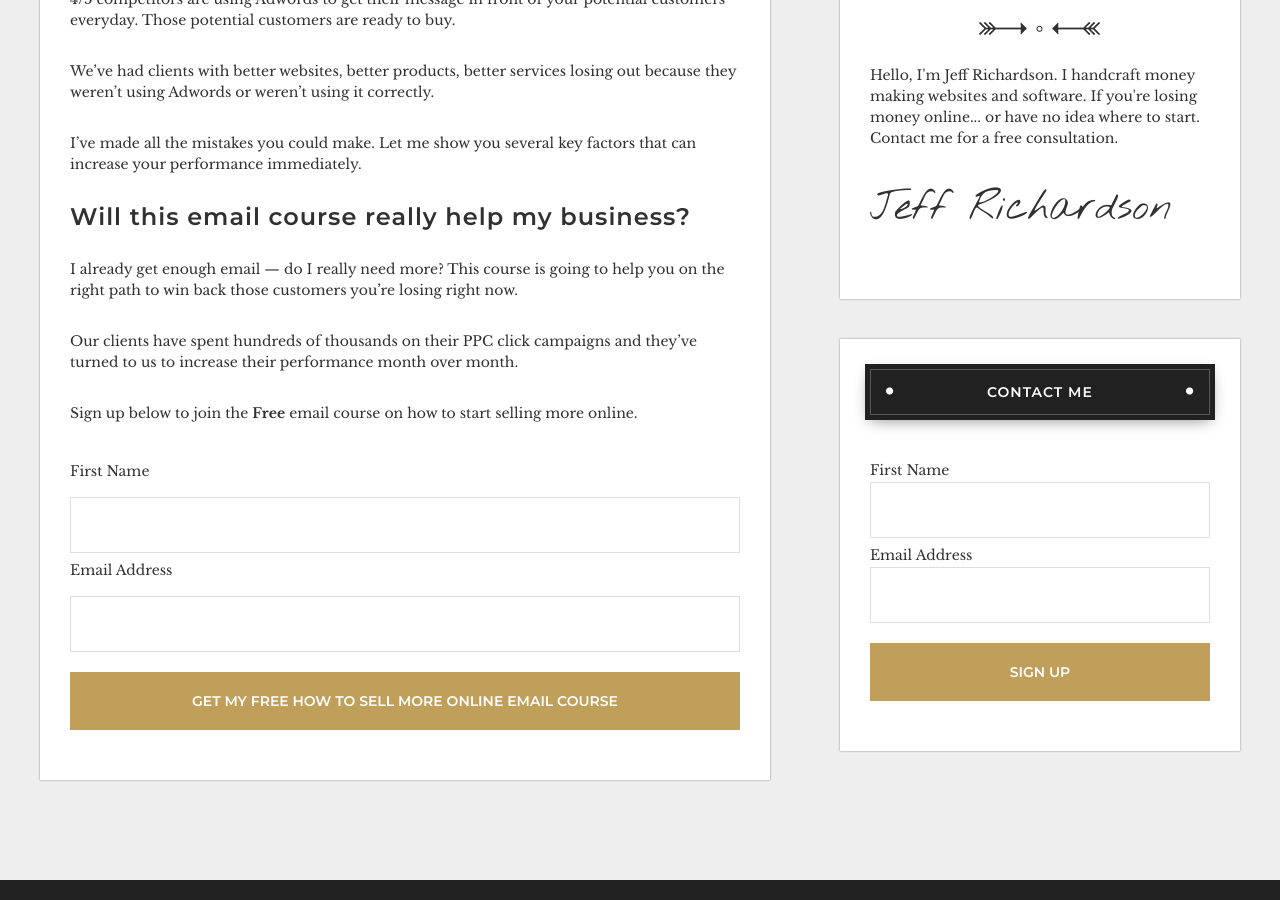
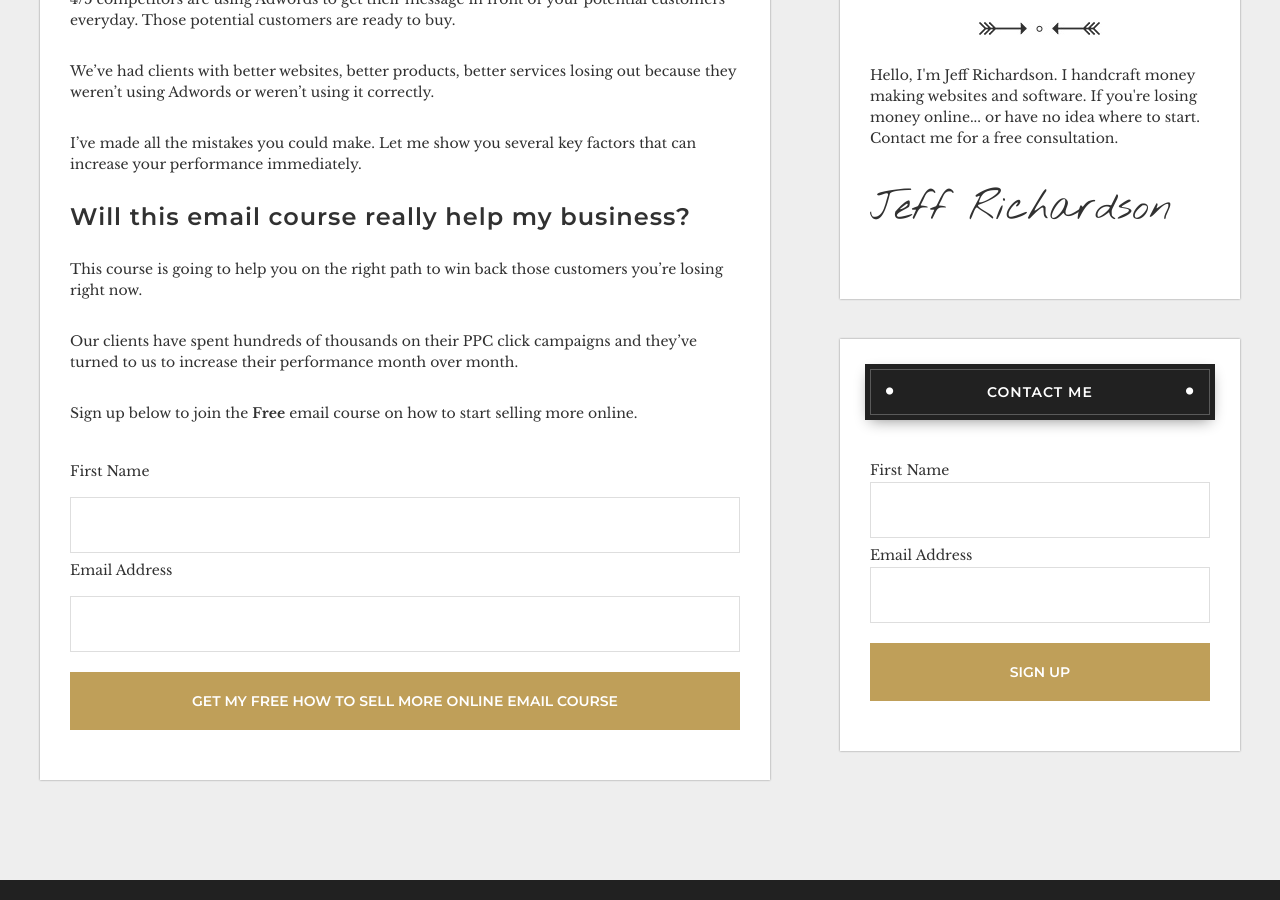
Before and after one commit to jeffAwesome/jeffAwesome2.0, a Jekyll site: the page built from sell-more-stuff.md, in a window 1280 px wide and 900 px high, scrolled down 716 px. Built offline with Jekyll 4.4.1, drawn with Linux system fonts in a browser that asks for light colours; nearby versions of some CDN libraries.

Commit message:
sell-more-stuff update

```diff
--- a/sell-more-stuff.md
+++ b/sell-more-stuff.md
@@ -30,13 +30,11 @@ that can increase your performance immediately.
 Will this email course really help my business?
 ================
 
-I already get enough email — do I really need more?
 This course is going to help you on the right path to win back those
 customers you're losing right now.
 
 Our clients have spent hundreds of thousands on their PPC click campaigns
 and they've turned to us to increase their performance month over month.
-
 
 
 Sign up below to join the **Free** email course on how to start selling more
```
